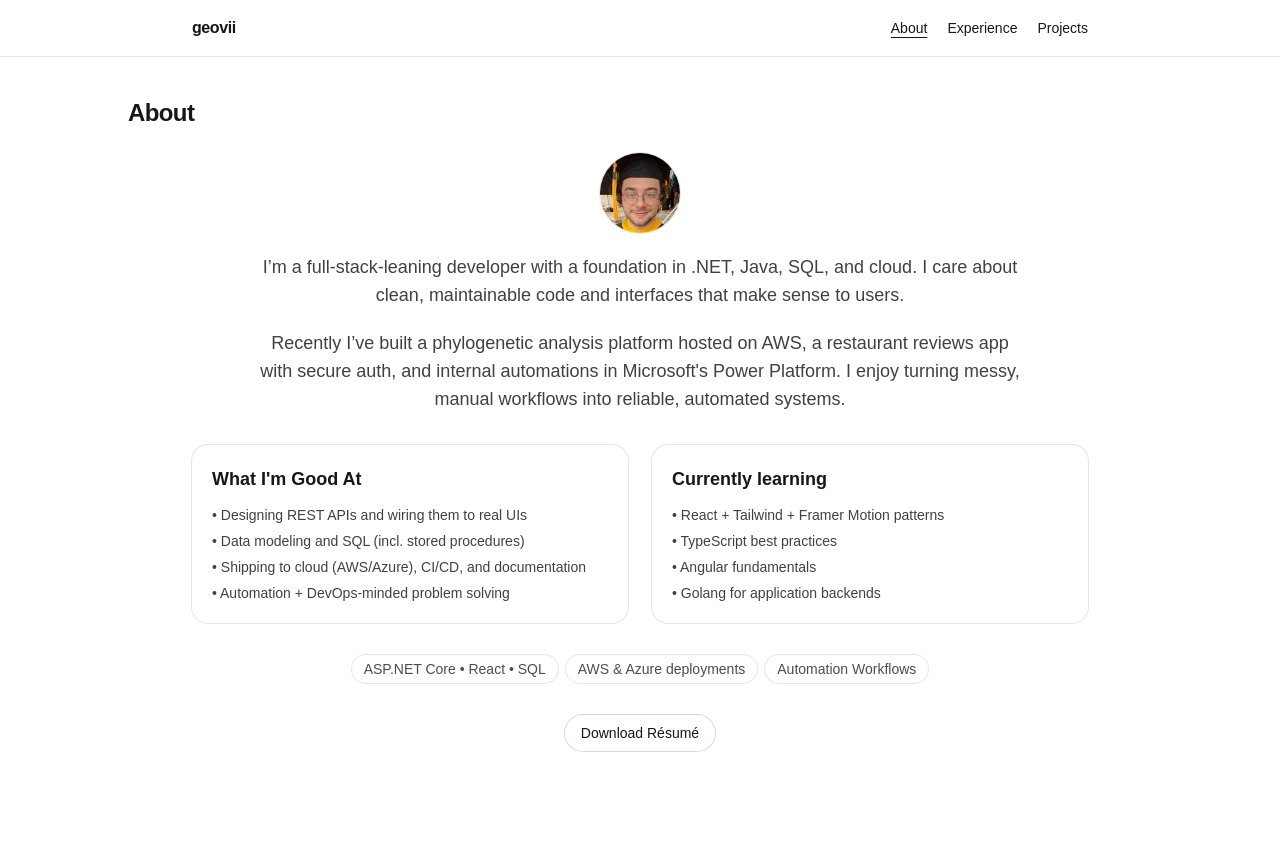
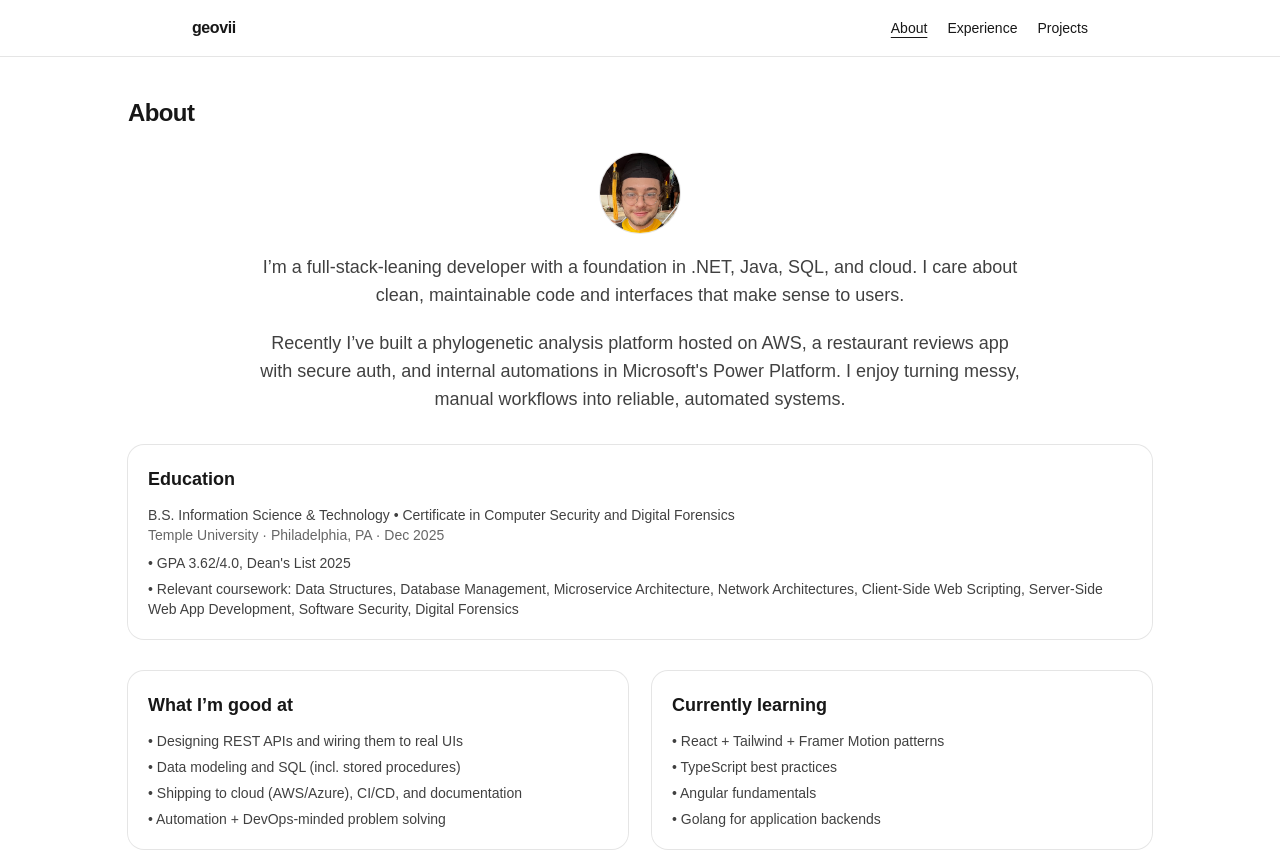
Before and after one commit to GeorgeVekios/geovii.dev, a Next.js app: page /about in a window 1280 px wide. Shown: the top 851 px of the page. Built offline with nearby package versions, Linux system fonts and the light colour scheme.

Commit message:
Created Education Section for About page

```diff
--- /dev/null
+++ b/components/AboutHeader.tsx
@@ -0,0 +1,30 @@
+import Image from "next/image";
+import { AboutContent } from "@/types";
+
+export default function AboutHeader({ data }: { data: AboutContent }) {
+  const { avatar, intro } = data;
+
+  return (
+    <div className="max-w-3xl mx-auto text-center">
+      {avatar && (
+        <div className="mx-auto relative h-20 w-20 rounded-full overflow-hidden ring-1 ring-black/10 dark:ring-white/10">
+          <Image
+            src={avatar}
+            alt="Profile photo"
+            fill
+            sizes="80px"
+            className="object-cover"
+          />
+        </div>
+      )}
+      {intro.map((p) => (
+        <p
+          key={p}
+          className="mt-5 text-base sm:text-lg text-black/75 dark:text-white/75"
+        >
+          {p}
+        </p>
+      ))}
+    </div>
+  );
+}
--- a/components/AboutIntro.tsx
+++ b/components/AboutIntro.tsx
@@ -3,11 +3,11 @@ import Card from "@/components/Card";
 import { AboutContent } from "@/types";
 
 export default function AboutIntro({ data }: { data: AboutContent }) {
-  const { avatar, intro, strengths, learning } = data;
+  const { avatar, intro, strengths, learning, education } = data;
 
   return (
     <>
-      {/* Centered Intro */}
+      {/* Centered intro */}
       <div className="max-w-3xl mx-auto text-center">
         {avatar && (
           <div className="mx-auto relative h-20 w-20 rounded-full overflow-hidden ring-1 ring-black/10 dark:ring-white/10">
@@ -32,11 +32,11 @@ export default function AboutIntro({ data }: { data: AboutContent }) {
         ))}
       </div>
 
-      {/* Two cards like experience */}
-      <div className="mt-8 grid gap-4 sm:gap-6 sm:grid-cols-2 max-w-4xl mx-auto">
+      {/* Cards: strengths, learning, education */}
+      <div className="mt-8 grid gap-4 sm:gap-6 sm:grid-cols-2 lg:grid-cols-3 max-w-5xl mx-auto">
         <Card>
           <h3 className="text-base sm:text-lg font-semibold">
-            What I'm Good At
+            What I’m good at
           </h3>
           <ul className="mt-3 space-y-1.5 text-sm text-left text-black/75 dark:text-white/75">
             {strengths.map((s) => (
@@ -55,6 +55,32 @@ export default function AboutIntro({ data }: { data: AboutContent }) {
             ))}
           </ul>
         </Card>
+
+        {education?.length ? (
+          <Card>
+            <h3 className="text-base sm:text-lg font-semibold">Education</h3>
+            <ul className="mt-3 space-y-4">
+              {education.map((ed) => (
+                <li
+                  key={`${ed.school}-${ed.degree}`}
+                  className="text-sm text-left text-black/75 dark:text-white/75"
+                >
+                  <p className="font-medium">{ed.degree}</p>
+                  <p className="text-black/60 dark:text-white/60">
+                    {ed.school} · {ed.end}
+                  </p>
+                  {ed.bullets?.length ? (
+                    <ul className="mt-2 space-y-1.5">
+                      {ed.bullets.map((b) => (
+                        <li key={b}>• {b}</li>
+                      ))}
+                    </ul>
+                  ) : null}
+                </li>
+              ))}
+            </ul>
+          </Card>
+        ) : null}
       </div>
     </>
   );
--- /dev/null
+++ b/components/EducationCard.tsx
@@ -0,0 +1,29 @@
+import Card from "@/components/Card";
+import {EducationItem} from "@/types";
+
+export default function EducationCard({ items }: { items: EducationItem[] }) {
+  if (!items?.length) return null;
+
+  return (
+    <div className="mt-8">
+      <Card>
+        <h3 className="text-base sm:text-lg font-semibold">Education</h3>
+        <ul className="mt-3 space-y-4">
+          {items.map((ed) => (
+            <li key={`${ed.school}-${ed.degree}`} className="text-sm text-left text-black/75 dark:text-white/75">
+              <p className="font-medium">{ed.degree}</p>
+              <p className="text-black/60 dark:text-white/60">
+                {ed.school}{ed.location ? ` · ${ed.location}` : ""}{ed.end ? ` · ${ed.end}` : ""}
+              </p>
+              {ed.bullets?.length ? (
+                <ul className="mt-2 space-y-1.5">
+                  {ed.bullets.map((b) => <li key={b}>• {b}</li>)}
+                </ul>
+              ) : null}
+            </li>
+          ))}
+        </ul>
+      </Card>
+    </div>
+  );
+}
--- /dev/null
+++ b/components/SkillsGrid.tsx
@@ -0,0 +1,24 @@
+import Card from "@/components/Card";
+
+export default function SkillsGrid({
+  strengths,
+  learning,
+}: { strengths: string[]; learning: string[] }) {
+  return (
+    <div className="mt-8 grid gap-4 sm:gap-6 sm:grid-cols-2 max-w-5xl mx-auto">
+      <Card>
+        <h3 className="text-base sm:text-lg font-semibold">What I’m good at</h3>
+        <ul className="mt-3 space-y-1.5 text-sm text-left text-black/75 dark:text-white/75">
+          {strengths.map((s) => <li key={s}>• {s}</li>)}
+        </ul>
+      </Card>
+
+      <Card>
+        <h3 className="text-base sm:text-lg font-semibold">Currently learning</h3>
+        <ul className="mt-3 space-y-1.5 text-sm text-left text-black/75 dark:text-white/75">
+          {learning.map((l) => <li key={l}>• {l}</li>)}
+        </ul>
+      </Card>
+    </div>
+  );
+}
--- a/data/about.ts
+++ b/data/about.ts
@@ -18,4 +18,16 @@ export const about: AboutContent = {
     "Angular fundamentals",
     "Golang for application backends"
   ],
+  education:[
+    {
+      school: "Temple University",
+      degree: "B.S. Information Science & Technology • Certificate in Computer Security and Digital Forensics",
+      end: "Dec 2025",
+      location: "Philadelphia, PA",
+      bullets: [
+        "GPA 3.62/4.0, Dean's List 2025",
+        "Relevant coursework: Data Structures, Database Management, Microservice Architecture, Network Architectures, Client-Side Web Scripting, Server-Side Web App Development, Software Security, Digital Forensics"
+      ]
+    }
+  ]
 };
--- a/src/app/about/page.tsx
+++ b/src/app/about/page.tsx
@@ -1,6 +1,8 @@
 import Section from "@/components/Section";
-import AboutIntro from "@/components/AboutIntro";
 import Highlights from "@/components/Highlights";
+import AboutHeader from "@/components/AboutHeader";
+import EducationCard from "@/components/EducationCard";
+import SkillsGrid from "@/components/SkillsGrid";
 import { site } from "@/data/site";
 import { about } from "@/data/about";
 import Link from "next/link";
@@ -8,18 +10,29 @@ import Link from "next/link";
 export default function AboutPage() {
   return (
     <Section title="About">
-      <AboutIntro data={about} />
+      {/* Centered avatar + intro */}
+      <AboutHeader data={about} />
 
+      {/* Full-width Education card ABOVE the grid */}
+      {about.education && <EducationCard items={about.education} />}
+
+      {/* Grid of two cards below */}
+      <SkillsGrid strengths={about.strengths} learning={about.learning} />
+
+      {/* Highlights centered */}
       <div className="mt-8 flex justify-center">
         <Highlights items={site.highlights} />
       </div>
 
+      {/* Resume CTA centered */}
       <div className="mt-8 flex justify-center">
         <Link
           href={site.resumePath}
           target="_blank"
           rel="noopener noreferrer"
-          className="inline-flex items-center rounded-full px-4 py-2 text-sm font-medium ring-1 ring-black/15 dark:ring-white/20 hover:bg-black/5 dark:hover:bg-white/5 transition"
+          className="inline-flex items-center rounded-full px-4 py-2 text-sm font-medium
+                     ring-1 ring-black/15 dark:ring-white/20
+                     hover:bg-black/5 dark:hover:bg-white/5 transition"
         >
           Download Résumé
         </Link>
```
Also changed, not shown: types/index.ts (+9 -0 lines).
